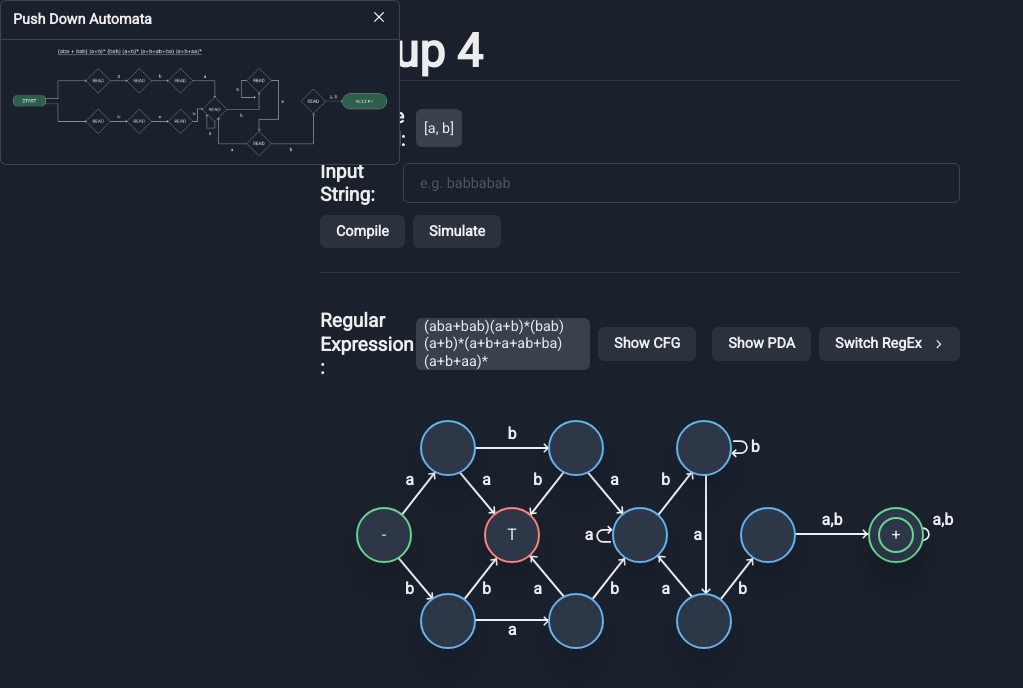
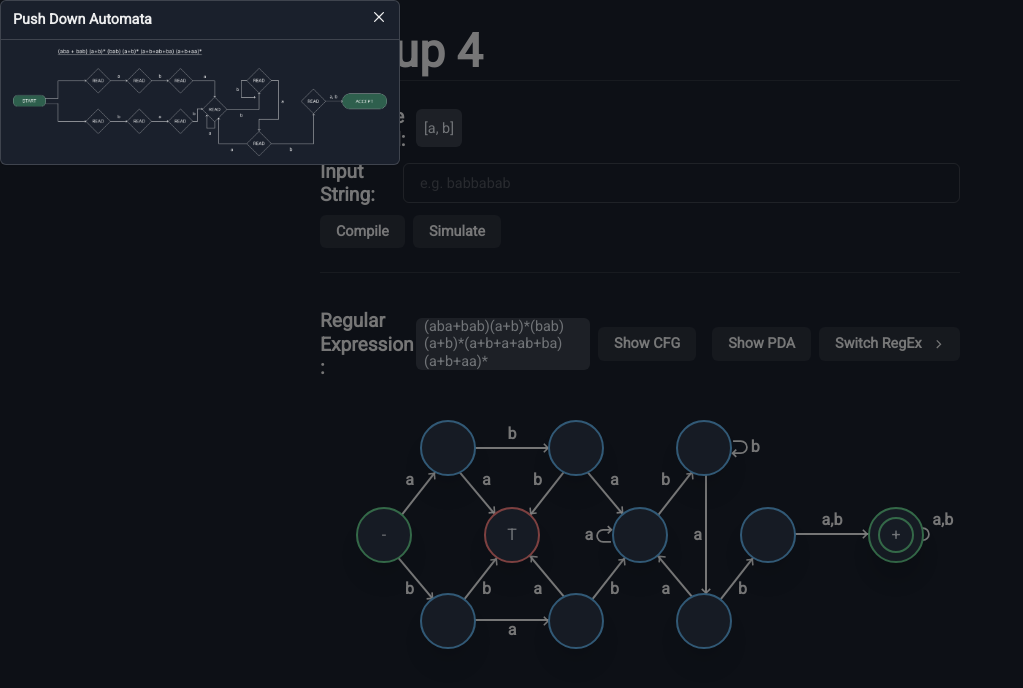
Before and after one commit to Kaezie/AutomataDFA, a Next.js app: page / in a window 1280 px wide. Both pictures are taken after a click on the button "Show PDA". Shown: the top 688 px of the page, without its empty margins (0-1023 px from the left). Built offline with nearby package versions, Linux system fonts and the light colour scheme.

Commit message:
change popover placement

```diff
--- a/components/components/PDA.js
+++ b/components/components/PDA.js
@@ -13,6 +13,7 @@ import {
   PopoverArrow,
   PopoverCloseButton,
   useDisclosure,
+  Portal,
 } from "@chakra-ui/react";
 
 const PDA = ({ prob2 }) => {
@@ -23,18 +24,29 @@ const PDA = ({ prob2 }) => {
       <Button onClick={onOpen} mx="2">
         Show PDA
       </Button>
-      <Popover
-        isOpen={isOpen}
-        onClose={onClose}
-        placement="top"
-        closeOnBlur={false}
+      {isOpen && (
+        <Portal>
+          <Box
+            position="fixed"
+            top="0"
+            left="0"
+            width="100vw"
+            height="100vh"
+            display="flex"
+            justifyContent="center"
+            alignItems="center"
+            zIndex="popover"
+            bg="rgba(0, 0, 0, 0.5)" // Optional: Add a background overlay
+            onClick={onClose} // Close when clicking outside the popover content
           >
+            <Popover isOpen={isOpen} onClose={onClose} closeOnBlur={false}>
               <PopoverContent
                 _focus=""
                 bg="gray.800"
                 fontSize={["0.7em", "0.7em", "0.9em"]}
                 width="80%" // Adjust width as needed
                 maxW="500px" // Adjust max width as needed
+                onClick={(e) => e.stopPropagation()} // Prevent closing when clicking inside the popover content
               >
                 <PopoverArrow />
                 <PopoverCloseButton />
@@ -48,6 +60,9 @@ const PDA = ({ prob2 }) => {
                 </PopoverBody>
               </PopoverContent>
             </Popover>
+          </Box>
+        </Portal>
+      )}
     </>
   );
 };
```
Lines whose indentation alone changed are shown as unchanged.
